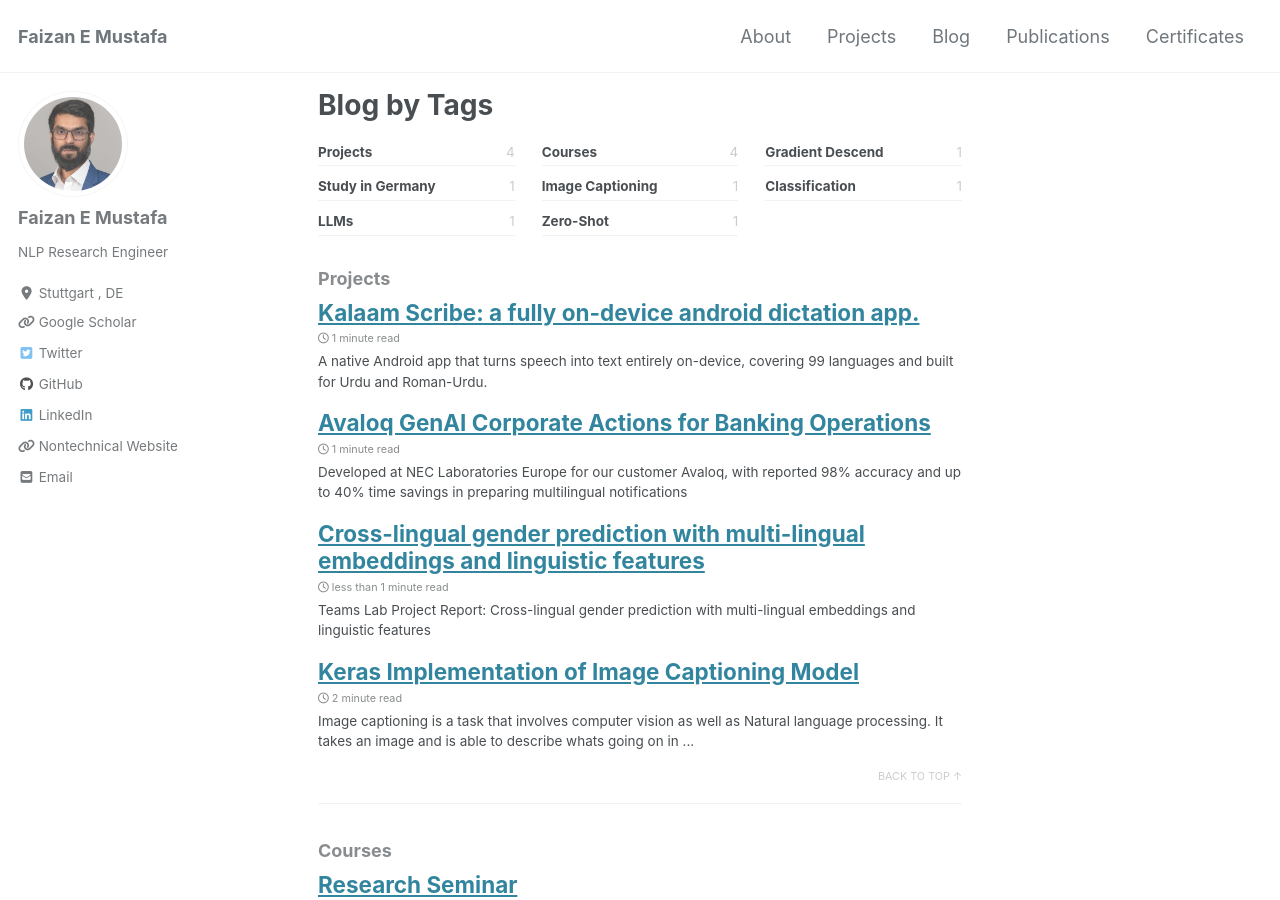
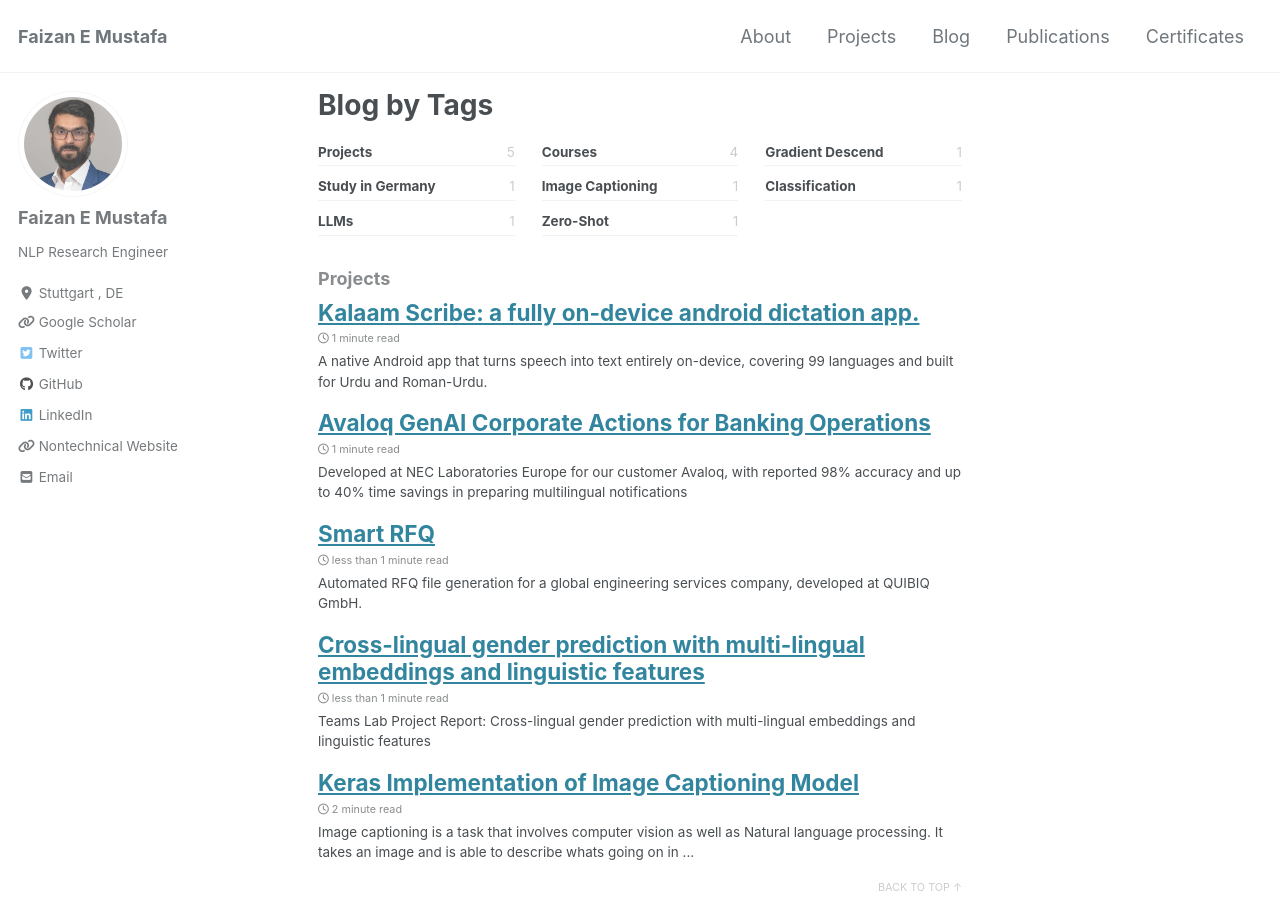
Before and after one commit to Faizan-E-Mustafa/Faizan-E-Mustafa.github.io, a Jekyll site: the page built from _pages/Blog.md, in a window 1280 px wide and 900 px high. Built offline with Jekyll 4.4.1, drawn with Linux system fonts in a browser that asks for light colours; cached includes are drawn as plain includes; nearby versions of some CDN libraries; some of the changed lines change nothing that is shown.

Commit message:
Add Smart RFQ project

```diff
--- a/_pages/project.md
+++ b/_pages/project.md
@@ -21,6 +21,12 @@ featured_row:
     btn_class: "btn--inverse"
 
 earlier_row:
+  - title: "Smart RFQ for a Global Engineering Services Company"
+    excerpt: "At **QUIBIQ GmbH**, built an RFQ automation system with SharePoint document ingestion, PDF/Word parsing, TF-IDF matching, and indexed embedding similarity. Deployed on Azure Functions."
+    url: "/SmartRFQ/"
+    btn_label: "Read More"
+    btn_class: "btn--inverse"
+
   - image_path: /images/projects/image_captioning.jpg
     alt: "An image passed through the captioning model with a generated English caption"
     title: "Keras Implementation of Image Captioning Model"
--- /dev/null
+++ b/_posts/2021-01-01-SmartRFQ.md
@@ -0,0 +1,22 @@
+---
+title: "Smart RFQ"
+date: 2021-01-01
+tags: [Projects]
+excerpt: "Automated RFQ file generation for a global engineering services company, developed at QUIBIQ GmbH."
+toc: false
+---
+
+## Project overview
+
+Smart RFQ automates RFQ file generation for a global engineering services company. I worked on the project at **QUIBIQ GmbH**.
+
+## System workflow
+
+1. **Document access:** Retrieve source documents from SharePoint.
+2. **Parsing and storage:** Parse PDF and Word documents, then store the processed data in a database.
+3. **Keyword-based matching:** Extract keywords using TF-IDF weights and compare texts using those keywords.
+4. **Efficient similarity search:** Use an inverted index for embedding-based similarity to reduce runtime.
+
+## Deployment and technologies
+
+The system was deployed using **Azure Functions** and **Durable Functions**. The workflow integrated SharePoint, PDF and Word document parsing, TF-IDF keyword extraction, database storage, and indexed embedding-based similarity search.
```
